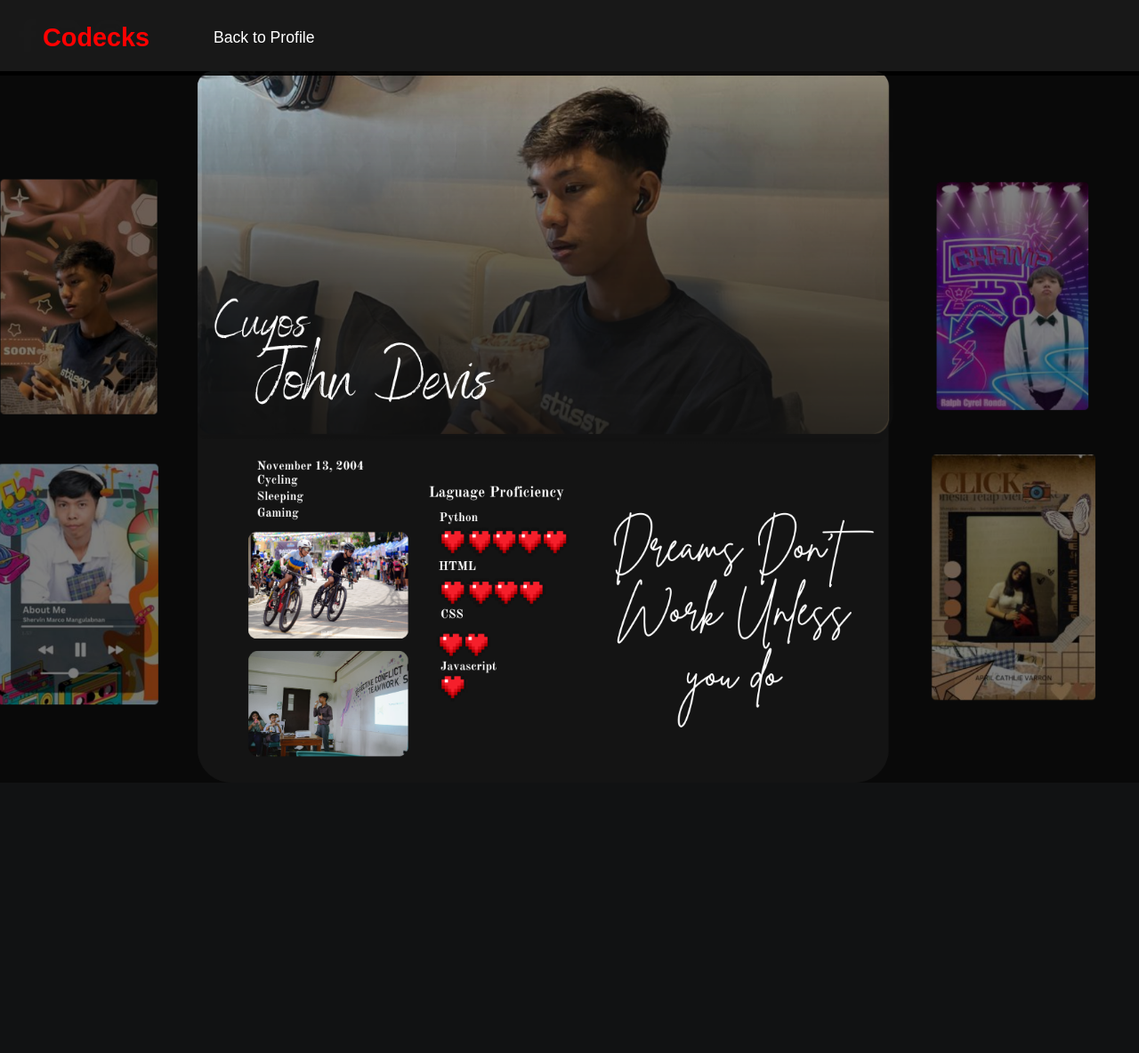
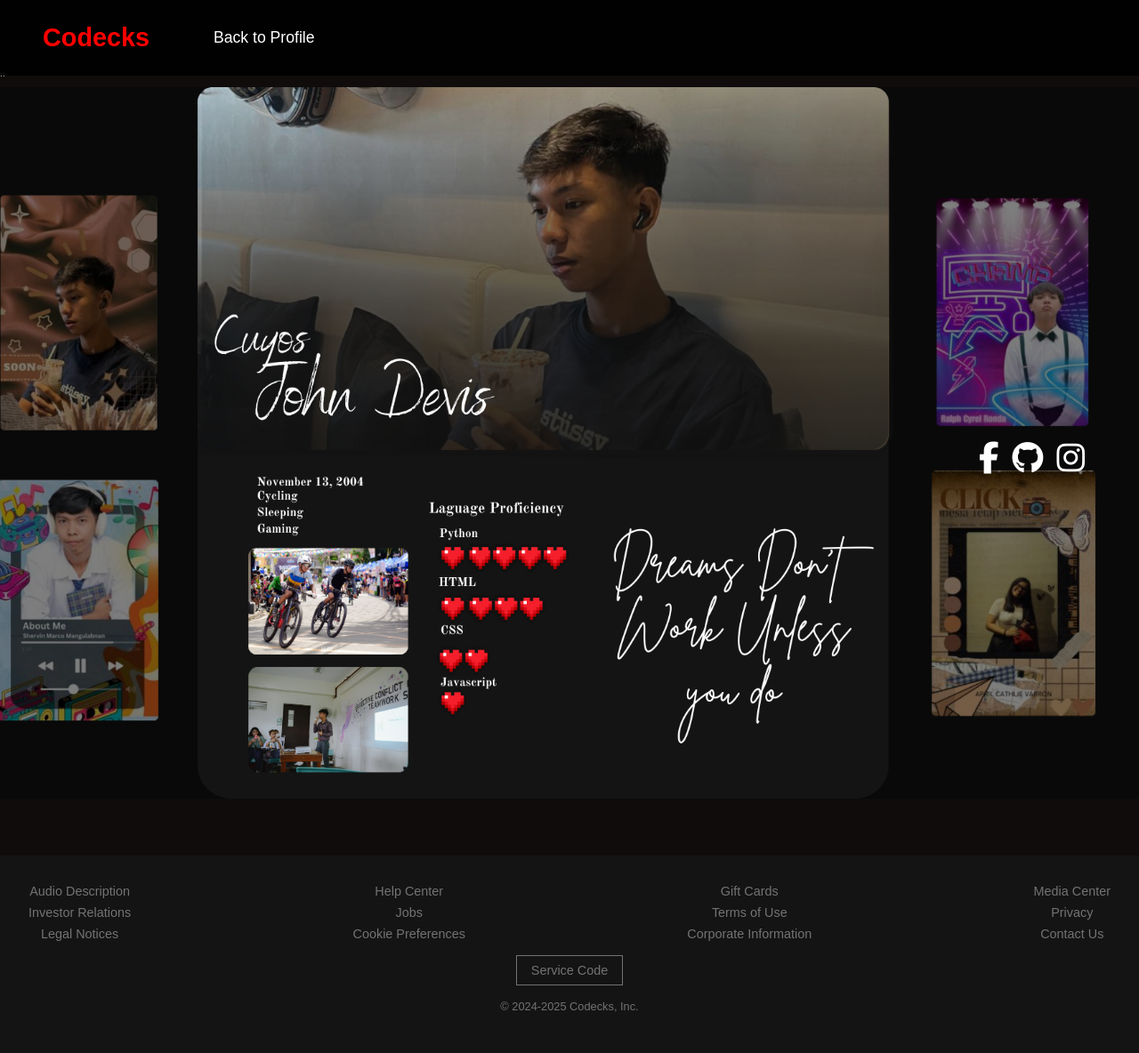
Before and after one commit to johndeviscuyos/DSA_NETFLIX, a Flask app: page /ronda in a window 1280 px wide. Shown: the whole page at 89% size. Before the commit the page ends 851 px from the top, so only its background shows below. Run offline with Flask 3, Linux system fonts and the light colour scheme.

Commit message:
fix some things in the ronda page

```diff
--- a/static/css/ronda.css
+++ b/static/css/ronda.css
@@ -1,6 +1,6 @@
 body {
     font-family: Arial, sans-serif;
-    background-color: #141414;
+    background-color: #100c0c;
     color: white;
     overflow-x: hidden; /* Prevent horizontal scrolling */
 }
@@ -52,7 +52,7 @@ body, html {
     padding: 0;
     width: 100%;
     height: 100%;
-    background: #f5f5f5; /* Fallback for debugging */
+    background: #100c0c; /* Fallback for debugging */
 }
 
 .full-page-image {
@@ -66,8 +66,8 @@ body, html {
 
 .social-icons {
     position: absolute;
-    top: 20px; /* Adjust as needed */
-    left: 20px; /* Adjust as needed */
+    top: 495px; /* Adjust as needed */
+    left: 1100px; /* Adjust as needed */
     display: flex;
     gap: 15px; /* Increases spacing between icons */
 }
@@ -89,3 +89,56 @@ body, html {
 body {
     padding-top: 80px; /* Adjust to avoid overlap */
 }
+.footer {
+    background-color: #141414;
+    color: #737373;
+    padding: 2rem;
+    text-align: center;
+    margin-top: 4rem;
+}
+
+
+.footer-links {
+    display: flex;
+    justify-content: space-between;
+    flex-wrap: wrap;
+    gap: 1rem;
+    margin-bottom: 1rem;
+}
+
+.footer-links div {
+    display: flex;
+    flex-direction: column;
+    gap: 0.5rem;
+}
+
+.footer-links a {
+    color: #737373;
+    text-decoration: none;
+    font-size: 0.9rem;
+}
+
+.footer-links a:hover {
+    text-decoration: underline;
+    color: #fff;
+}
+
+.service-code-btn {
+    background-color: transparent;
+    border: 1px solid #737373;
+    color: #737373;
+    padding: 0.5rem 1rem;
+    font-size: 0.9rem;
+    cursor: pointer;
+    transition: all 0.3s;
+}
+
+.service-code-btn:hover {
+    background-color: #737373;
+    color: #000;
+}
+
+.footer-note {
+    margin-top: 1rem;
+    font-size: 0.8rem;
+}
--- a/templates/profile.html
+++ b/templates/profile.html
@@ -5,6 +5,8 @@
     <meta name="viewport" content="width=device-width, initial-scale=1.0">
     <title>Profile</title>
     <link rel="stylesheet" href="{{ url_for('static', filename='css/profile.css') }}">
+    <link rel="stylesheet" href="https://cdnjs.cloudflare.com/ajax/libs/font-awesome/6.7.2/css/all.min.css" integrity="sha512-Evv84Mr4kqVGRNSgIGL/F/aIDqQb7xQ2vcrdIwxfjThSH8CSR7PBEakCr51Ck+w+/U6swU2Im1vVX0SVk9ABhg==" crossorigin="anonymous" referrerpolicy="no-referrer" />"
+
 </head>
 <body>
     <!-- Navigation Bar -->
--- a/templates/ronda.html
+++ b/templates/ronda.html
@@ -5,10 +5,9 @@
     <meta name="viewport" content="width=device-width, initial-scale=1.0">
     <title>Profile</title>
     <link rel="stylesheet" href="{{ url_for('static', filename='css/ronda.css') }}">
-    <link rel="stylesheet" href="https://cdnjs.cloudflare.com/ajax/libs/font-awesome/5.15.4/css/all.min.css">
+    <link rel="stylesheet" href="https://cdnjs.cloudflare.com/ajax/libs/font-awesome/6.7.2/css/all.min.css" integrity="sha512-Evv84Mr4kqVGRNSgIGL/F/aIDqQb7xQ2vcrdIwxfjThSH8CSR7PBEakCr51Ck+w+/U6swU2Im1vVX0SVk9ABhg==" crossorigin="anonymous" referrerpolicy="no-referrer" />"
 </head>
 <body>
-    <!-- Navigation Bar -->
     <nav class="navbar">
         <div class="logo-and-nav">
             <div class="logo">Codecks</div>
@@ -18,7 +17,6 @@
         </div>
     </nav>
 
-    <!-- Background Section -->
     <div class="full-page-image" style="background-image: url('{{ url_for('static', filename='images/cuyos.png') }}');">
         <!-- Social Media Icons -->
         <div class="social-icons">
@@ -33,5 +31,33 @@
             </a>
         </div>
     </div>
+<footer class="footer">
+
+        <div class="footer-links">
+            <div>
+                <a href="#">Audio Description</a>
+                <a href="#">Investor Relations</a>
+                <a href="#">Legal Notices</a>
+            </div>
+            <div>
+                <a href="#">Help Center</a>
+                <a href="#">Jobs</a>
+                <a href="#">Cookie Preferences</a>
+            </div>
+            <div>
+                <a href="#">Gift Cards</a>
+                <a href="#">Terms of Use</a>
+                <a href="#">Corporate Information</a>
+            </div>
+            <div>
+                <a href="#">Media Center</a>
+                <a href="#">Privacy</a>
+                <a href="#">Contact Us</a>
+            </div>
+        </div>
+        <button class="service-code-btn">Service Code</button>
+        <p class="footer-note">&copy; 2024-2025 Codecks, Inc.</p>
+    </footer>
+
 </body>
 </html>
```
